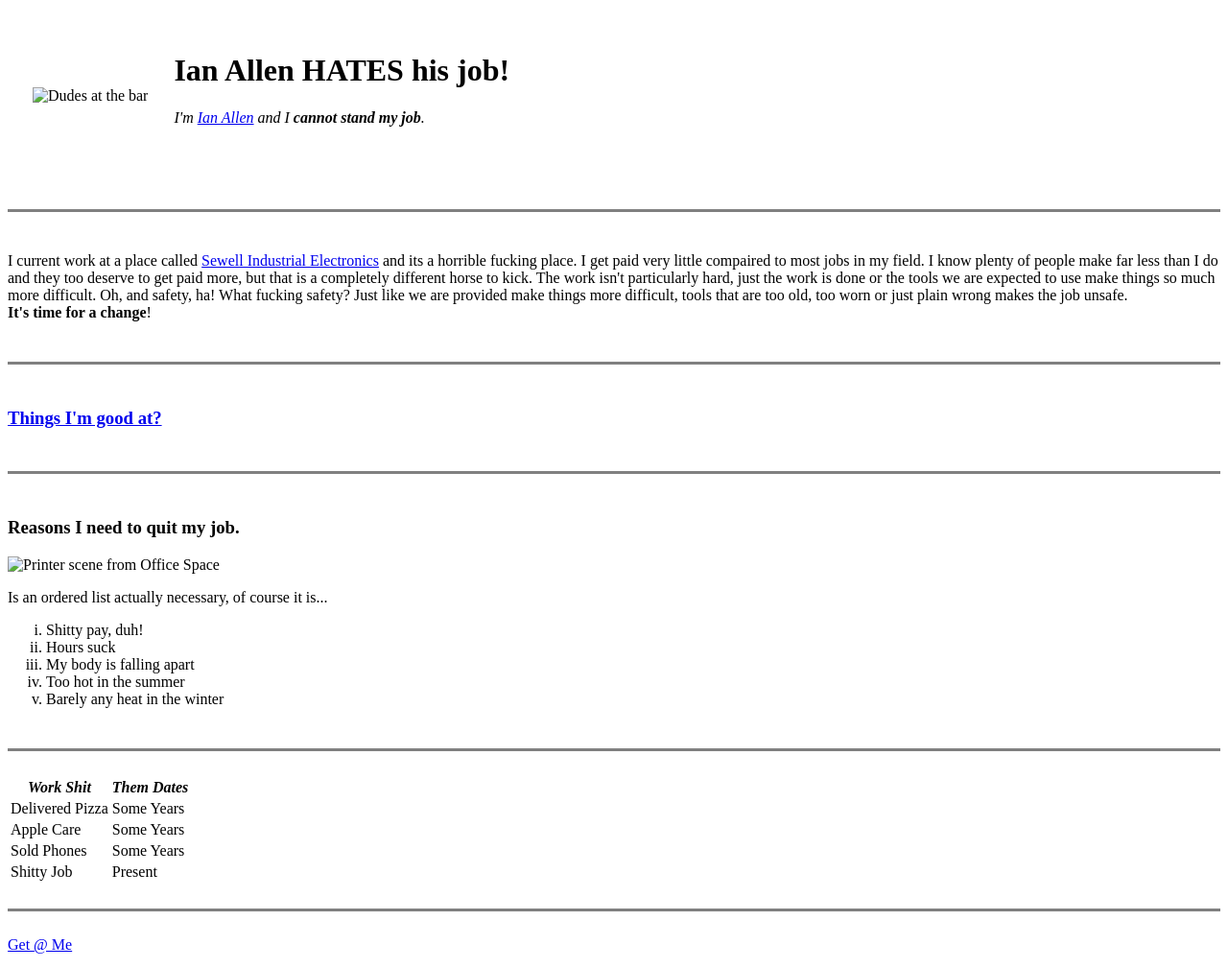
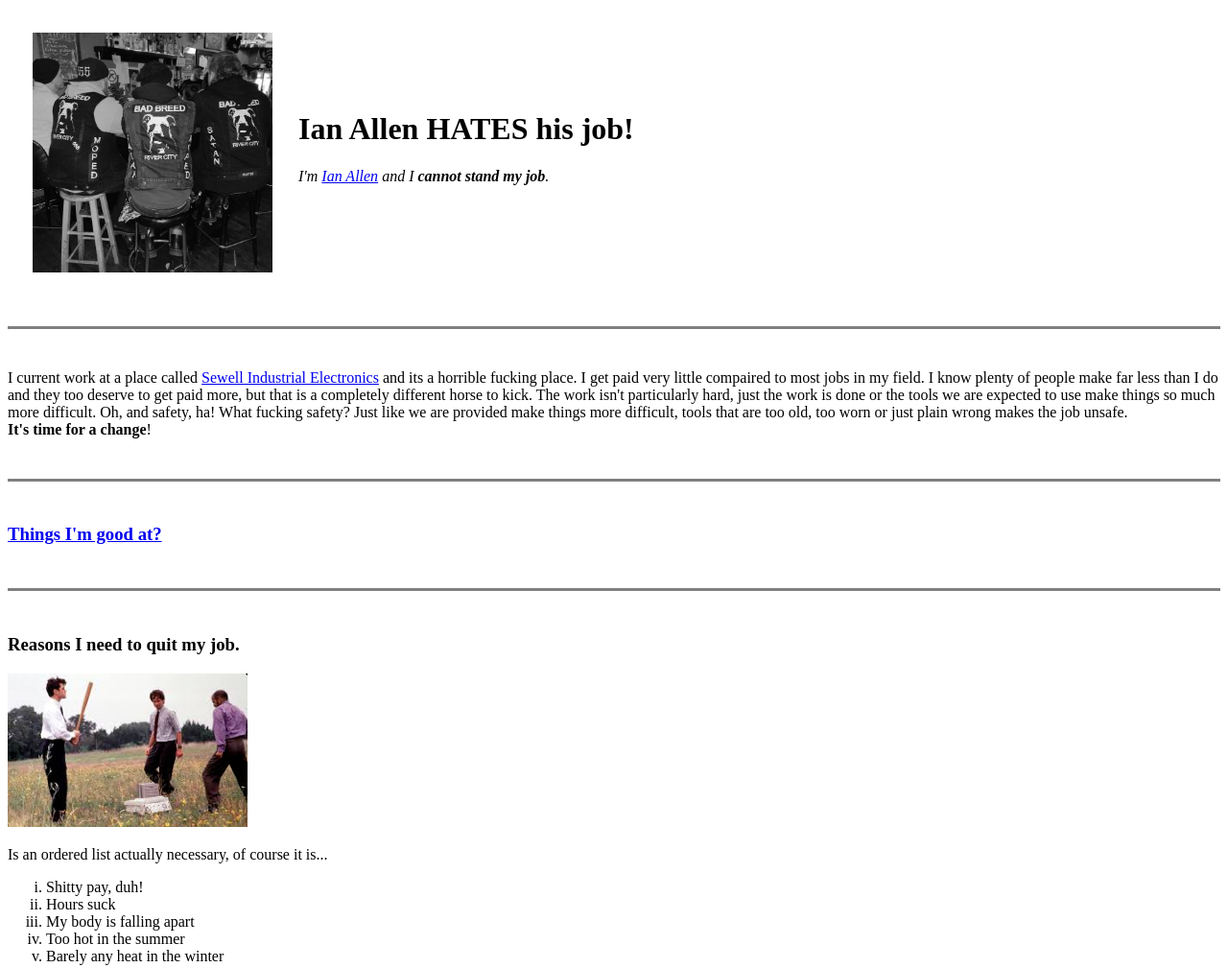
Before and after one commit to illTEMPEREDian/shittyjob, a plain HTML site: page index.html in a window 1280 px wide. Shown: the top 1009 px of the page at 96% size. Drawn offline with Linux system fonts and the light colour scheme.

Commit message:
Update index.html

```diff
--- a/index.html
+++ b/index.html
@@ -11,7 +11,7 @@
   <table cellspacing="25">
     <td>
       <img width="250"
-        src="Images\bar.png"
+        src="bar.png"
         alt="Dudes at the bar" />
     </td>
     <td>
@@ -50,7 +50,7 @@
   <hr size="3" noshade />
   <br />
   <h3>Reasons I need to quit my job.</h3>
-  <img width="250" src="Images\images.png" alt="Printer scene from Office Space" />
+  <img width="250" src="images.png" alt="Printer scene from Office Space" />
   <p>Is an ordered list actually necessary, of course it is...</p>
   <ol type="i">
     <li>Shitty pay, duh!</li>
```
